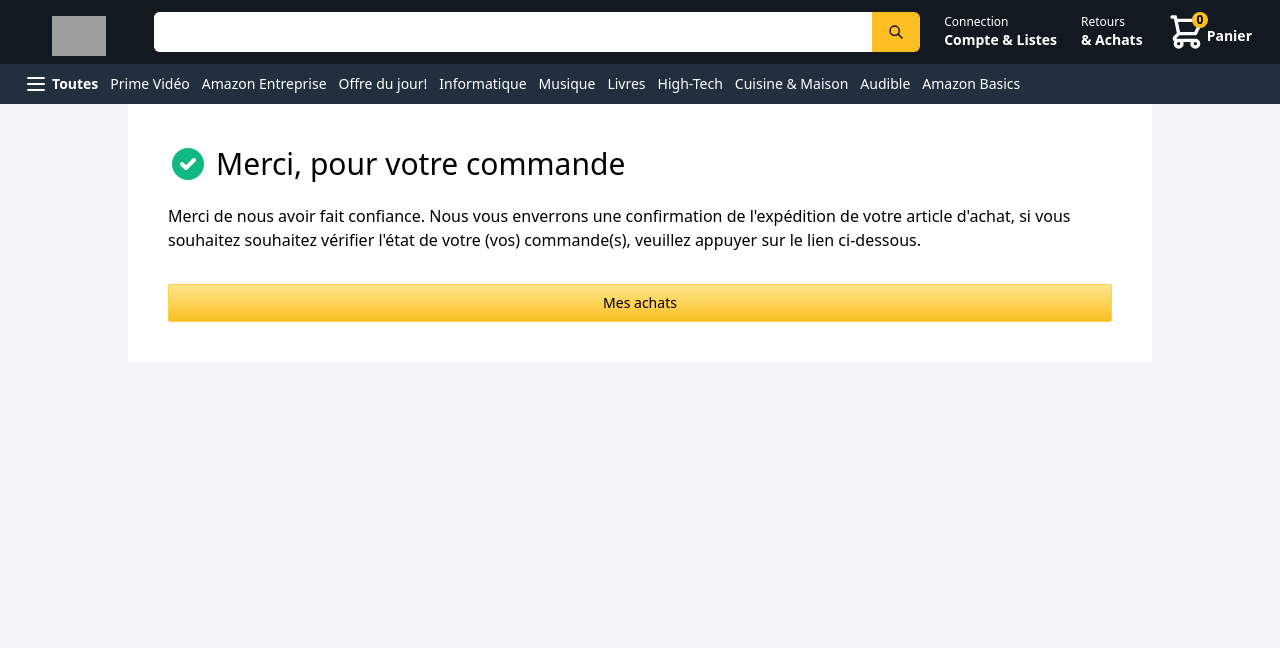
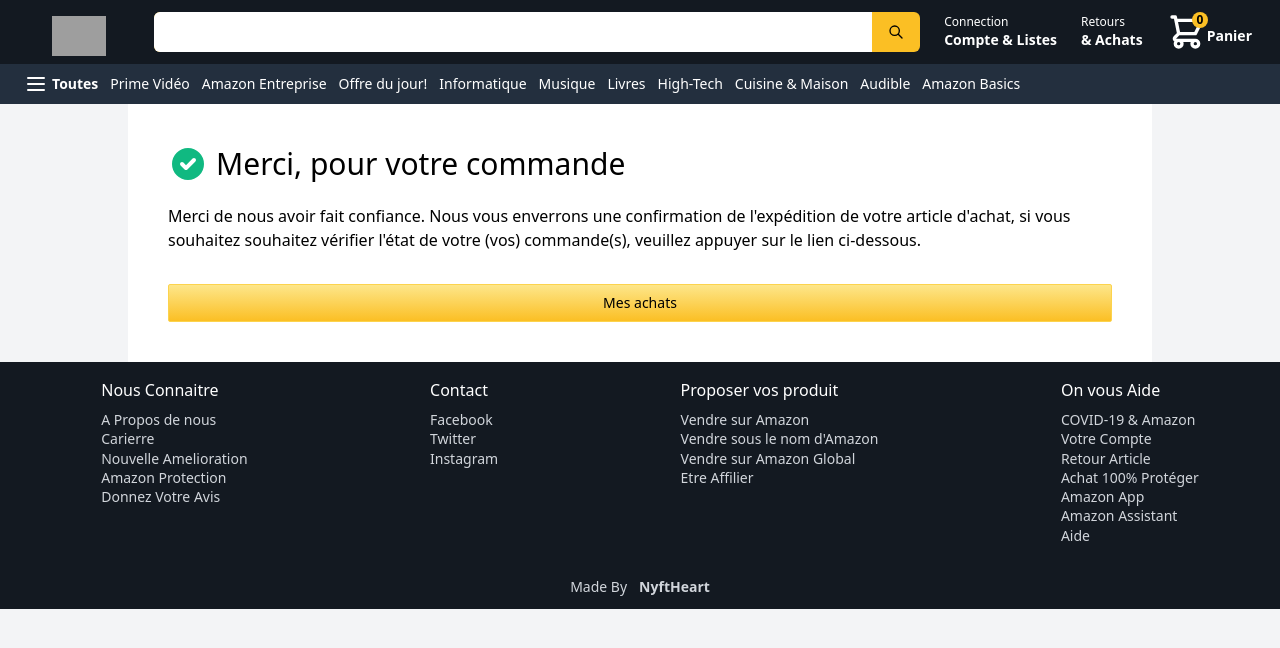
Before and after one commit to Nyftheart/Amazon-clone, a Next.js app: page /success in a window 1280 px wide. Shown: the top 648 px of the page. Built offline with nearby package versions, Linux system fonts and the light colour scheme; no server answers; grey boxes are pictures that could not be loaded.

Commit message:
add page

```diff
--- a/src/pages/checkout.js
+++ b/src/pages/checkout.js
@@ -7,6 +7,7 @@
 import {useSession} from "next-auth/react";
 import {loadStripe} from "@stripe/stripe-js";
 import axios from "axios";
+import Footer from "../components/Footer";
 const stripePromise = loadStripe(process.env.stripe_public_key)
 
 function Checkout(){
@@ -85,6 +86,7 @@
                     )}
                 </div>
             </main>
+            <Footer></Footer>
         </div>
     )
 }
--- a/src/pages/index.js
+++ b/src/pages/index.js
@@ -2,6 +2,7 @@
 import Header from "../components/Header";
 import Scroller from "../components/Scroller";
 import ProductFeed from "../components/ProductFeed";
+import Footer from "../components/Footer";
 
 export default function Home({products}) {
   return (
@@ -17,6 +18,7 @@
             <Scroller></Scroller>
             <ProductFeed products={products}></ProductFeed>
         </main>
+        <Footer></Footer>
     </div>
   );
 }
--- a/src/pages/orders.js
+++ b/src/pages/orders.js
@@ -3,6 +3,7 @@
 import Header from "../components/Header";
 import db from "../../firebase";
 import Order from "../components/Order";
+import Footer from "../components/Footer";
 
 function orders({ orders }) {
 
@@ -38,6 +39,7 @@
                 </div>
 
             </main>
+            <Footer/>
         </div>
     )
 }
--- a/src/pages/success.js
+++ b/src/pages/success.js
@@ -1,6 +1,7 @@
 import Header from '../components/Header';
 import { CheckCircleIcon } from "@heroicons/react/solid";
 import { useRouter  } from "next/router";
+import Footer from "../components/Footer";
 
 function success() {
     const router = useRouter();
@@ -22,6 +23,7 @@
                             className="button mt-8"> Mes achats</button>
                 </div>
             </main>
+            <Footer/>
         </div>
     )
 }
```
